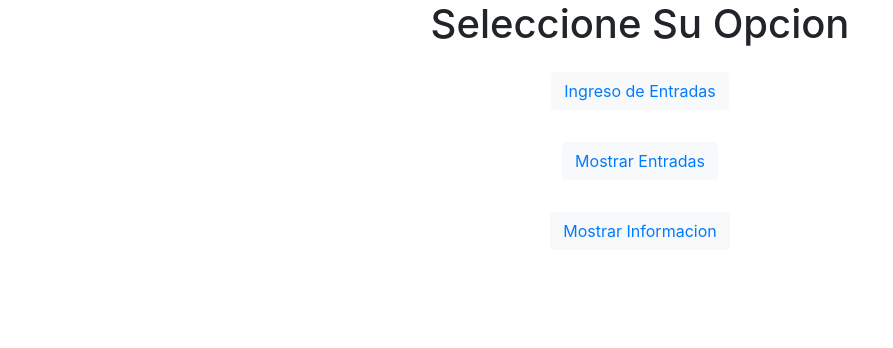
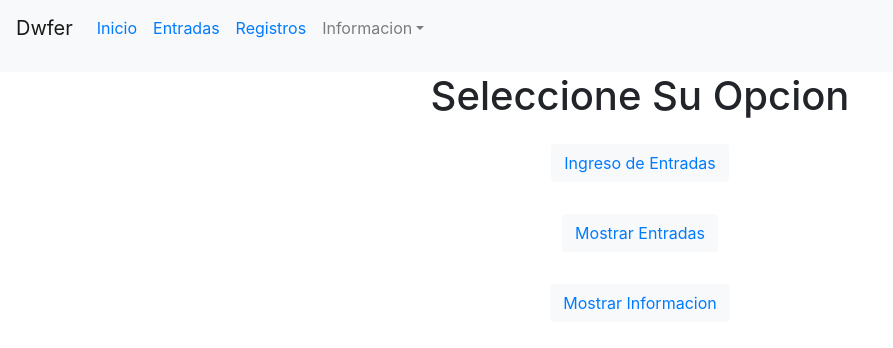
Before and after one commit to sedwarb/hairdressing, a React (Create React App) app in the folder client/: page / in a window 1280 px wide. Shown: the top 348 px of the page, without its empty margins (0-893 px from the left). Built offline with nearby package versions, Linux system fonts and the light colour scheme.

Commit message:
se agrego una barra de navegacion, falta terminarla

```diff
--- a/client/src/App.js
+++ b/client/src/App.js
@@ -5,10 +5,12 @@ import {ShowTable} from './components/ShowTable/ShowTable'
 import {ShowMeTables} from './components/ShowMeTables/ShowMeTables'
 import { Init } from './components/Init/Init';
 import {Oentries} from './components/entries/Oentries'
+import {Navbar} from './components/Navbar/Navbar'
 
 function App() {
   return (
     <React.StrictMode>
+      <Route path="/" component={Navbar}></Route>
       <Route exact path="/" component={Init}></Route>
       <Route exact path="/Entries" component={Oentries}></Route>
       <Route exact path="/Table" component={ShowMeTables}></Route>
--- /dev/null
+++ b/client/src/components/Navbar/Navbar.jsx
@@ -0,0 +1,39 @@
+import React from 'react'
+import { NavLink } from 'react-router-dom'
+
+export function Navbar(){
+    return(
+        <>
+            <nav className="navbar navbar-expand-lg navbar-light bg-light">
+                <p className="navbar-brand">Dwfer</p>
+                <button className="navbar-toggler" type="button" data-toggle="collapse" data-target="#navbarSupportedContent" aria-controls="navbarSupportedContent" aria-expanded="false" aria-label="Toggle navigation">
+                    <span className="navbar-toggler-icon"></span>
+                </button>
+
+                <div className="collapse navbar-collapse" id="navbarSupportedContent">
+                    <ul className="navbar-nav mr-auto">
+                        <li className="nav-item">
+                            <p className="nav-link"><NavLink exact to="/">Inicio</NavLink></p>
+                        </li>
+                        <li className="nav-item">
+                            <p className="nav-link"><NavLink exact to="/Entries">Entradas</NavLink></p>
+                        </li>
+                        <li className="nav-item">
+                            <p className="nav-link"><NavLink exact to="/Table">Registros</NavLink></p>
+                        </li>
+                        <li className="nav-item dropdown">
+                            <a className="nav-link dropdown-toggle" href="#" id="navbarDropdown" role="button" data-toggle="dropdown" aria-haspopup="true" aria-expanded="false">
+                                Informacion
+                            </a>
+                            <div className="dropdown-menu" aria-labelledby="navbarDropdown">
+                                <p className="dropdown-item"><NavLink exact to="/info" >Usuarios</NavLink></p>
+                                <p className="dropdown-item"><NavLink exact to="/info" >Trabajadores</NavLink></p>
+                                <p className="dropdown-item"><NavLink exact to="/info" >Servicios</NavLink></p>
+                            </div>
+                        </li>
+                    </ul>
+                </div>
+            </nav>
+        </>
+    )
+}
```
